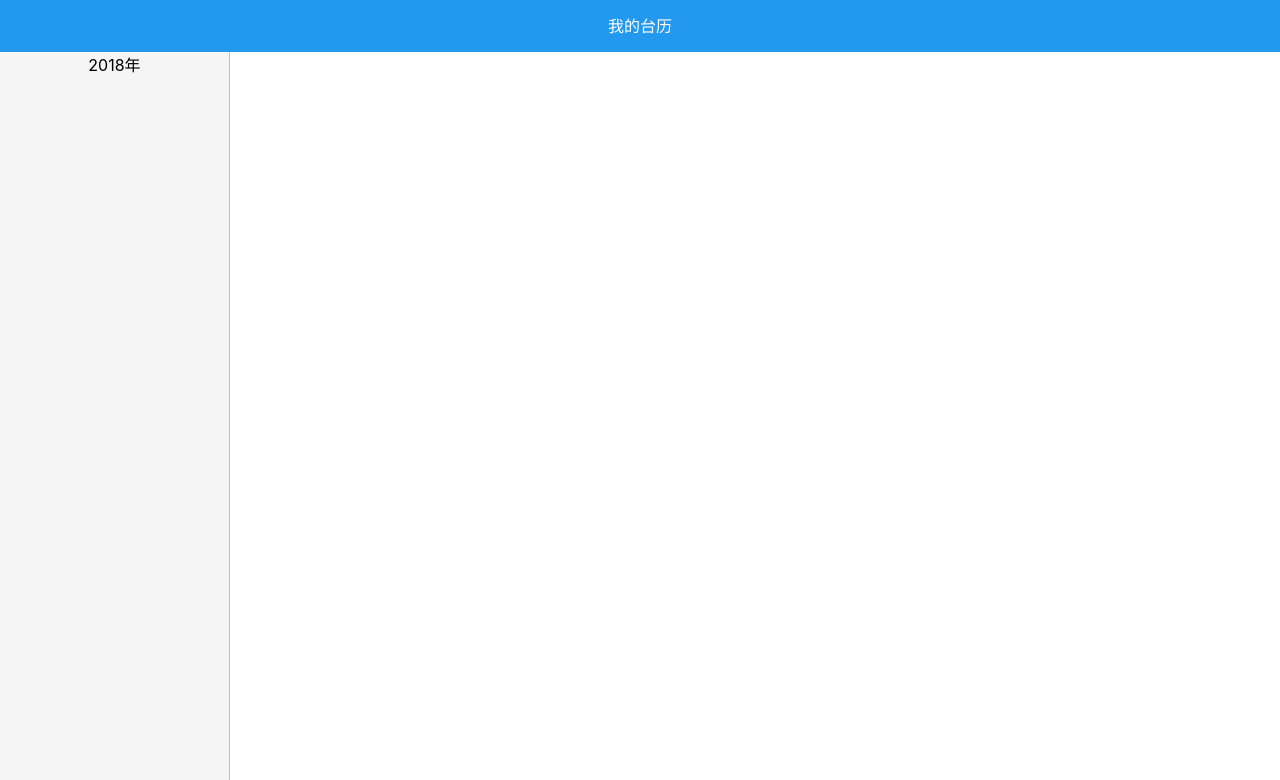
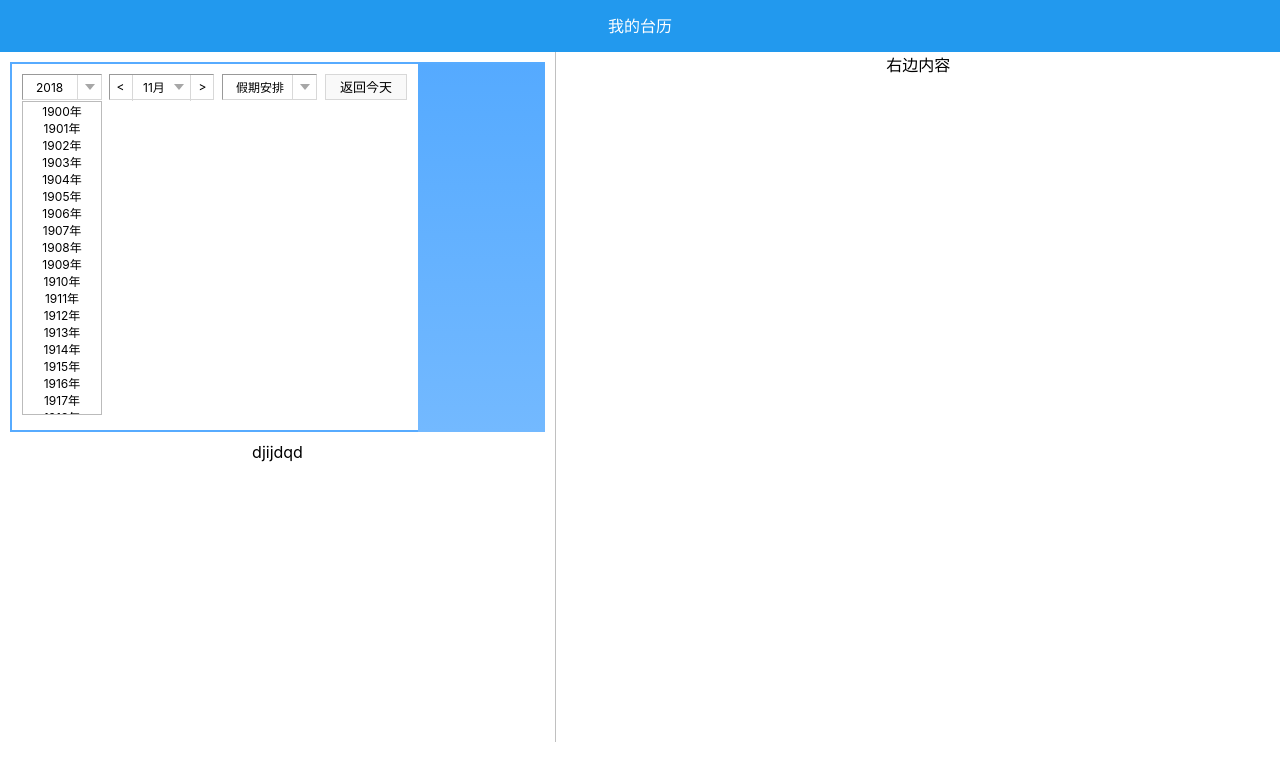
Before and after one commit to honey-HL/notebook, a React (Create React App) app: page / in a window 1280 px wide. Shown: the top 780 px of the page. Built offline with nearby package versions, Linux system fonts and the light colour scheme.

Commit message:
日历选择栏

```diff
--- a/src/App.css
+++ b/src/App.css
@@ -1,5 +1,7 @@
 .App {
   text-align: center;
+  width: 100%;
+  height: 100%;
 }
 
 .App-logo {
@@ -43,17 +45,24 @@
   line-height: 52px;
 }
 .wrap {
-  height: 100%;
-  overflow-x: hidden;
+  width: 100%;
+    height: calc(100% - 52px);
+    display: grid;
+    grid-template-columns: 2fr 2.6fr;
+    overflow: hidden;
 }
 .left_view {
-  position: fixed;
-  left: 0;
-  top:52px;
-  height: calc(100% - 52px);
+  position: relative;
+  height: 100%;
   overflow-y: auto;
-  width: 229px;
-  background-color: #f5f5f5;
+  width: 555px;
+  background-color: #fff;
   border-right: 1px solid silver;
   z-index: 999;
 }
+.right_container {
+  width: 100%;
+  height: 100%;
+  position: relative;
+  right: 0;
+}
--- a/src/App.js
+++ b/src/App.js
@@ -18,6 +18,17 @@ class LeftView extends React.Component {
     return (
       <div className="left_view">
         <MyCalendar/>
+        <div style={{width:'100%', height:'300px'}}> djijdqd</div>
+      </div>
+    );
+  }
+}
+
+class RightContainer extends React.Component {
+  render() {
+    return (
+      <div className="right_container">
+        右边内容
       </div>
     );
   }
@@ -44,6 +55,7 @@ class App extends Component {
         <TopBar/>
         <div className="wrap">
           <LeftView/>
+          <RightContainer/>
         </div>
       </div>
     );
--- a/src/component/calendar.js
+++ b/src/component/calendar.js
@@ -1,14 +1,80 @@
 import React, { Component } from 'react';
 import '../css/calendar.css'
 
+class SelectBar extends React.Component {
+    constructor (props) {
+        super(props)
+        const date = new Date();
+        this.state = {
+            is_month_list_show: 'none',
+            full_year: date.getFullYear(),
+            cur_month: date.getMonth() + 1,
+            cur_date: date.getDate(),
+            monthArr : [1,2,3,4,5,6,7,8,9,10,11,12]
+        }
+    }
+    showMonthList () {
+        this.state.is_month_list_show === 'none' ? this.setState({is_month_list_show: 'block'}) : this.setState({is_month_list_show: 'none'});
+    }
+    changeMonth (num) {
+        this.setState({cur_month: num});
+    }
+    render() {
+        const year_arr = [];
+        for (let i = 1900; i <= 2050; i++) {
+            year_arr.push(<li key={i}>{i}年</li>)
+        }
+      return (
+        <div className="year_month_day">
+            <div className="select_box">
+                <div className="year_box">
+                    <div className="year">{this.state.full_year}</div>
+                    <div className="btn_year">
+                        <span className="triangle"></span>
+                    </div>
+                    <ul className="year_list">
+                        {year_arr}
+                    </ul>
+                </div>
+                <div className="month_box">
+                    <a className="left_btn">{`<`}</a>
+                    <a className="right_btn">{`>`}</a>
+                    <div onClick={this.showMonthList.bind(this)} className="month">{this.state.cur_month}月
+                        <span className="triangle"></span>
+                    </div>
+                    <ul style={{'display': this.state.is_month_list_show}} className="month_list">
+                        {
+                            this.state.monthArr.map((item,index) => {
+                                return  <li onClick={this.changeMonth.bind(this, item)} key={item}>{item}月</li>
+                            })
+                        }
+                    </ul>
+                </div>
+                <div className="holiday_box">
+                    <div className="year">假期安排</div>
+                    <div className="btn_year">
+                        <span className="triangle"></span>
+                    </div>
+                </div>
+            </div>
+            <a className="back_today">返回今天</a>
+        </div>
+      );
+    }
+}
+
 export default class App extends React.Component {
+
     render() {
         return(
-            <div>
-                <div className="cal_wrap">
-                    <div>2018年</div>
+            <div className="cal_box">
+                <div className="cal_wrap_left">
+                    {/* <div className="select_box">2018年</div>
+                    <a className="back_today">返回今天</a> */}
+                    <SelectBar/>
                     <div></div>
                 </div>
+                <div className="cal_wrap_right"></div>
             </div>
         )
     }
--- a/src/css/calendar.css
+++ b/src/css/calendar.css
@@ -1,4 +1,193 @@
+
+
+
+
+
+
+.year_list {
+    border: 1px solid #bbb;
+    width: 80px;
+    height: 314px;
+    overflow: auto;
+    box-sizing: border-box;
+    margin-left: -1px;
+    position: relative;
+}
+.holiday_box {
+    box-sizing: border-box;
+    width: 95px;
+    height: inherit;
+    display: inline-block;
+    border: 1px solid #999;
+    border-bottom-color: #d8d8d8;
+    border-right-color: #d8d8d8;
+    margin-left: 8px;
+}
+ul, li {
+    list-style: none;
+    margin: 0;
+    padding: 0;
+}
+.month_list {
+    position: relative;
+    top: -2px;
+    border: 1px solid #bbb;
+    cursor: pointer;
+}
+.month_list li {
+    height: 26px;
+    line-height: 26px;
+    background: transparent;
+}
+.month_list li:hover{
+    background: #f5f5f5;
+}
+.month {
+    box-sizing: border-box;
+    height: 26px;
+    line-height: 26px;
+    position: relative;
+    cursor: pointer;
+    border-right: 1px solid#d8d8d8;
+    border-left: 1px solid#d8d8d8;
+    cursor: pointer;
+    text-align: left;
+    padding-left: 10px;
+}
+.month:hover {
+    background: #93c9ff;
+    color: #fff;
+}
+.month:hover .triangle {
+    border-color: #fff transparent transparent;
+}
+.month .triangle{
+    display: inline-block;
+    width: 0;
+    height: 0;
+    border-width: 6px 5px 0;
+    border-style: solid;
+    border-color: #a7a7a7 transparent transparent;
+    position: absolute;
+    top: 9px;
+    right: 6px;
+}
+.right_btn {
+    width: 21px;
+    text-align: center;
+    line-height: 23px;
+    position: absolute;
+    right: 0;
+    cursor: pointer;
+}
+.left_btn {
+    width: 21px;
+    text-align: center;
+    line-height: 23px;
+    position: absolute;
+    left: 0;
+    cursor: pointer;
+}
+.year {
+    float: left;
+    text-align: center;
+    line-height: 26px;
+    margin-left: 13px;
+}
+.btn_year .triangle{
+    display: inline-block;
+    width: 0;
+    height: 0;
+    border-width: 6px 5px 0;
+    border-style: solid;
+    border-color: #a7a7a7 transparent transparent;
+    margin-top: 9px;
+}
+.btn_year {
+    height: 100%;
+    width: 23px;
+    border-left: 1px solid #d9d9d9;
+    text-align: center;
+    float: right;
+}
+.month_box {
+    width: 105px;
+    height: 26px;
+    padding: 0 22px;
+    display: inline-block;
+    float: left;
+    border: 1px solid #999;
+    border-bottom-color: #d8d8d8;
+    border-right-color: #d8d8d8;
+    box-sizing: border-box;
+    position: relative;
+}
+.year_box {
+    height:inherit;
+    width: 80px;
+    margin-right: 7px;
+    border: 1px solid #999;
+    border-bottom-color: #d8d8d8;
+    border-right-color: #d8d8d8;
+    box-sizing: border-box;
+    display: inline-block;
+    float: left;
+}
+.select_box {
+    height: 26px;
+    display: inline-block;
+    float: left;
+}
+.back_today {
+    width: 52px;
+    float: right;
+    display: inline-block;
+    padding: 0 14px;
+    margin: 0;
+    height: 24px;
+    line-height: 25px;
+    font-size: 13px;
+    border: 1px solid #d8d8d8;
+    cursor: pointer;
+    font-family: inherit;
+    font-weight: 400;
+    text-align: center;
+    vertical-align: middle;
+    background-color: #f9f9f9;
+    overflow: hidden;
+    outline: 0;
+}
+.year_month_day {
+    width:100%;
+    font-size: 12px;
+    height: 26px;
+}
+.cal_box {
+    border: 2px solid #57abff;
+    border-right: 0;
+    height: 366px;
+    position: relative;
+    z-index: 1;
+    margin:10px;
+}
 .cal_wrap {
     width: 100%;
     height: 100%;
 }
+.cal_wrap_left {
+    width: 405px;
+    padding: 10px;
+    height: 100%;
+    float: left;
+    position: relative;
+    z-index: 1;
+    box-sizing: border-box;
+}
+.cal_wrap_right {
+    color: #fff;
+    text-align: center;
+    margin-left: 406px;
+    height: 368px;
+    background: #5caeff;
+    background: -webkit-gradient(linear,0 0,0 100%,from(#5af),to(#73b9ff));
+}
```
